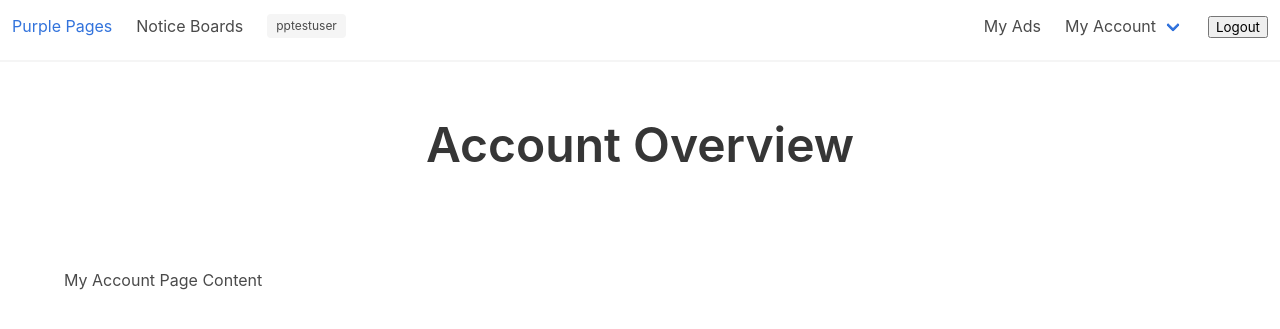
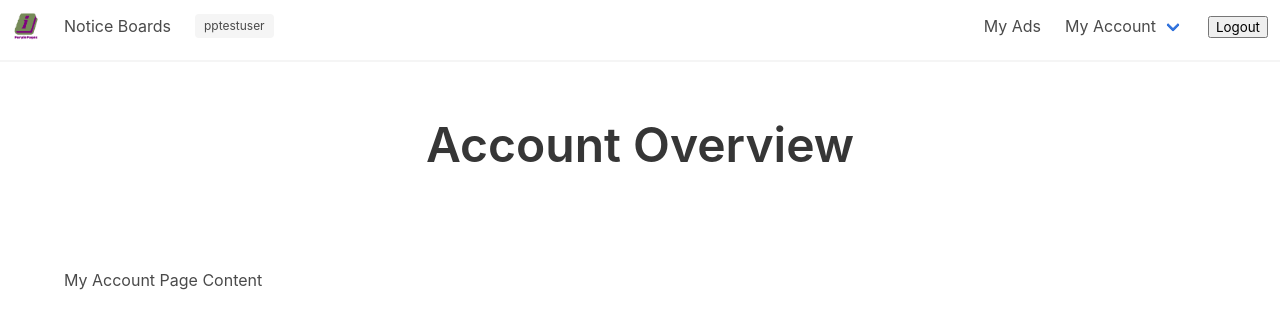
Before and after one commit to davebland/purple-pages, a Django app: page /account/ in a window 1280 px wide. Shown: the top 329 px of the page. Run offline with Django 3.2, Linux system fonts and the light colour scheme; a user stored in the database is signed in; parts of the project's set-up code (start-up, migrations or seed data) failed here and were passed over.

Commit message:
created Purple Pages logo and added to base template

```diff
--- a/templates/base.html
+++ b/templates/base.html
@@ -14,7 +14,9 @@
         <!-- Nav Bar -->
         <nav class="navbar">
             <div class="navbar-brand">
-                <a href="{% url 'home' %}" class="navbar-item">Purple Pages</a>
+                <a href="{% url 'home' %}" class="navbar-item">
+                    <img src="{% static 'img/PurplePagesLogo300.png' %}" alt="Purple Pages Logo" class="">
+                </a>
                 <a href="{% url 'boards' %}" class="navbar-item">Notice Boards</a>
                 <a class="navbar-burger">
                     <span aria-hidden="true"></span>
```
Also changed, not shown: README.md, static/img/PurplePagesLogo300.png (added), 1 other file.
